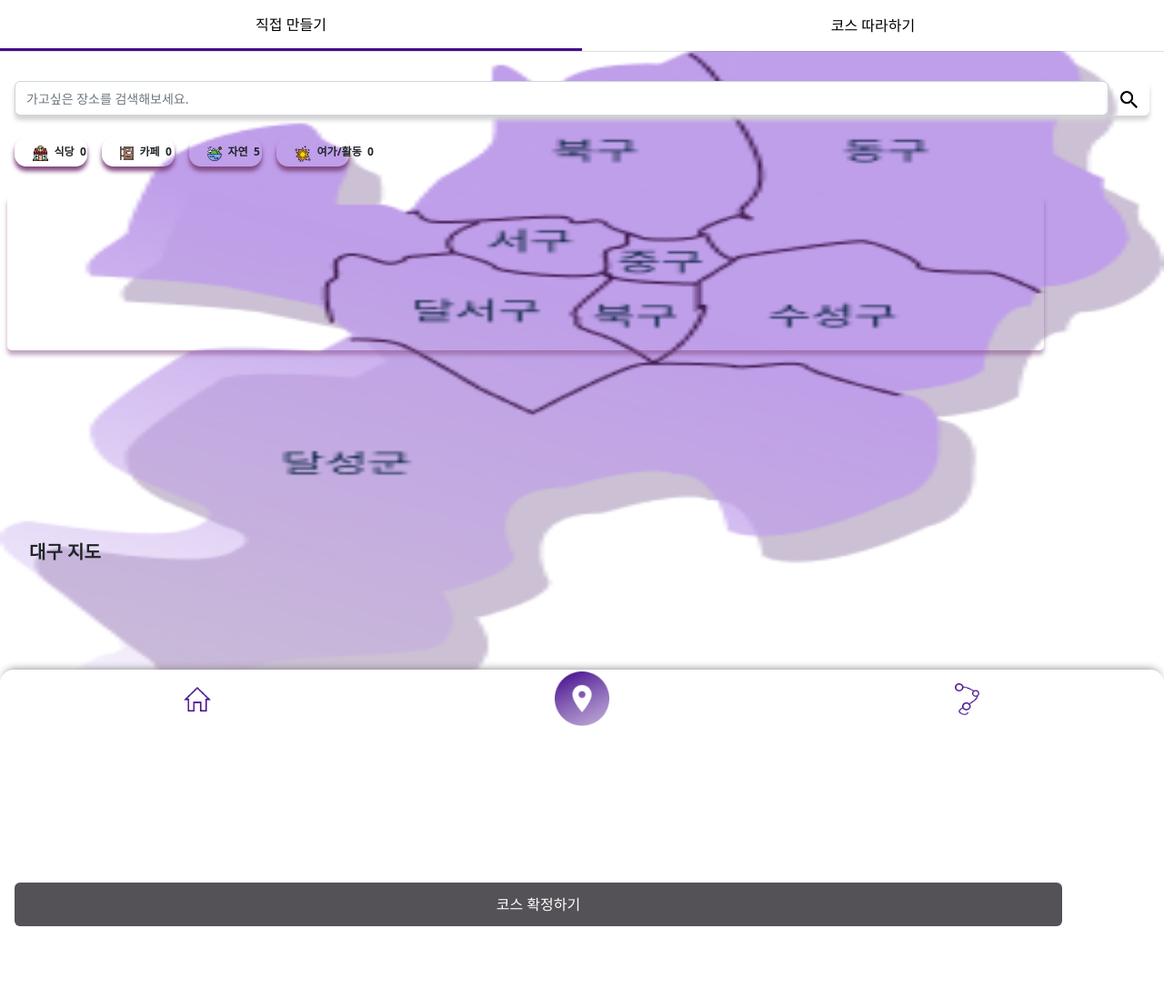
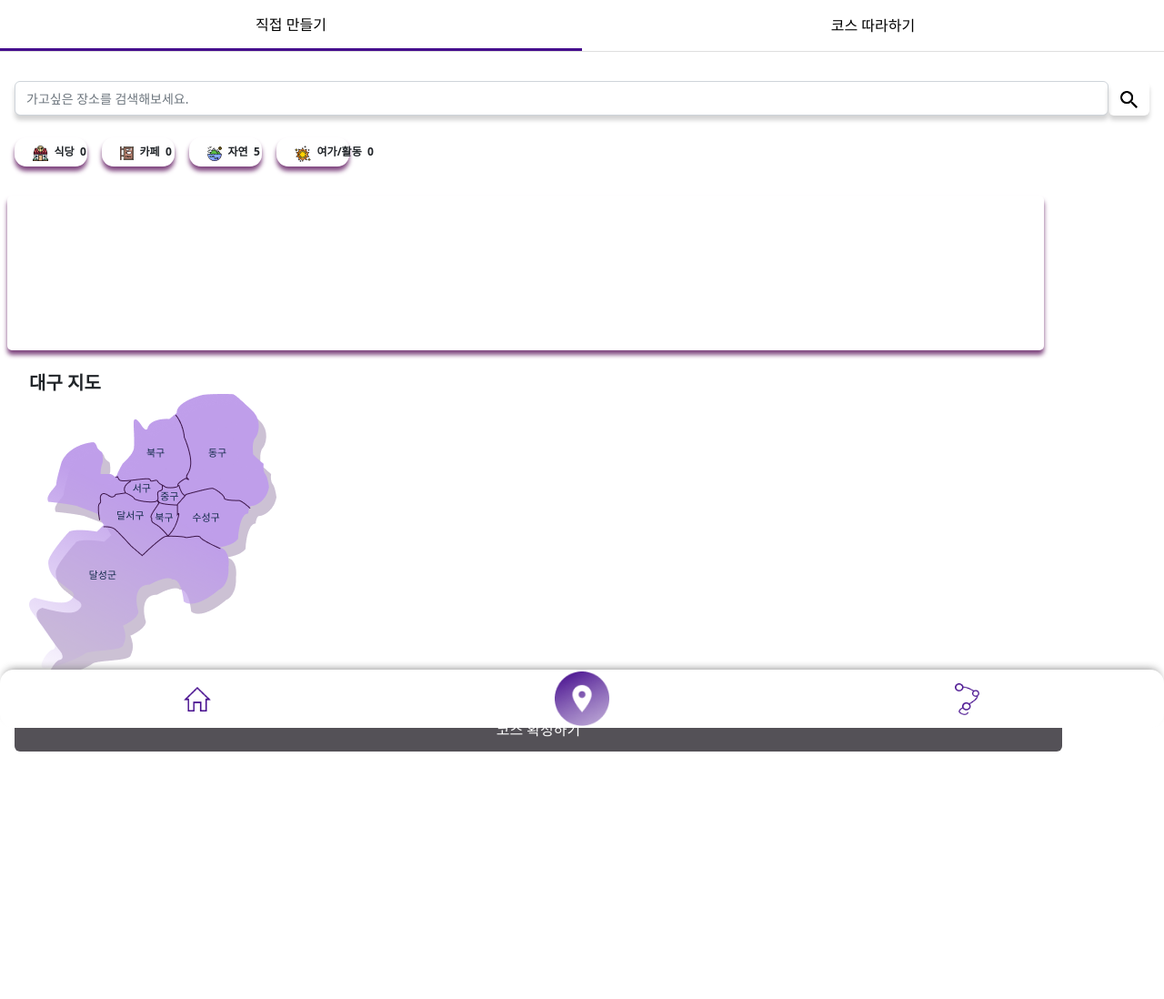
Before and after one commit to yoo0221/2022-hackathon, a Django app: page /setcourse/ in a window 1280 px wide. Shown: the whole page at 91% size. After the commit the page ends 826 px from the top, so only its background shows below. Run offline with Django 4.2, Linux system fonts and the light colour scheme; a user stored in the database is signed in; data comes from the database, SQL or seed files in the repository.

Commit message:
지도이상해진거 문제해결 only style.css

```diff
--- a/daegu/main/static/css/style.css
+++ b/daegu/main/static/css/style.css
@@ -593,7 +593,7 @@ input[type="radio"]:checked{
     white-space: nowrap;
     overflow-y: scroll;
     padding-bottom: 10px;
-    opacity: 0.5;
+    position: absolute;
 }
 
 .place-list > hr{
@@ -635,3 +635,15 @@ input[type="radio"]:checked{
     height: 20px;
     padding: 0;
 }
+
+.map {
+    position: relative;
+    width: 272px;
+    height: 313px;
+}
+
+.marker {
+    position: absolute;
+    width: 22px;
+    height: 31px;
+}
```
